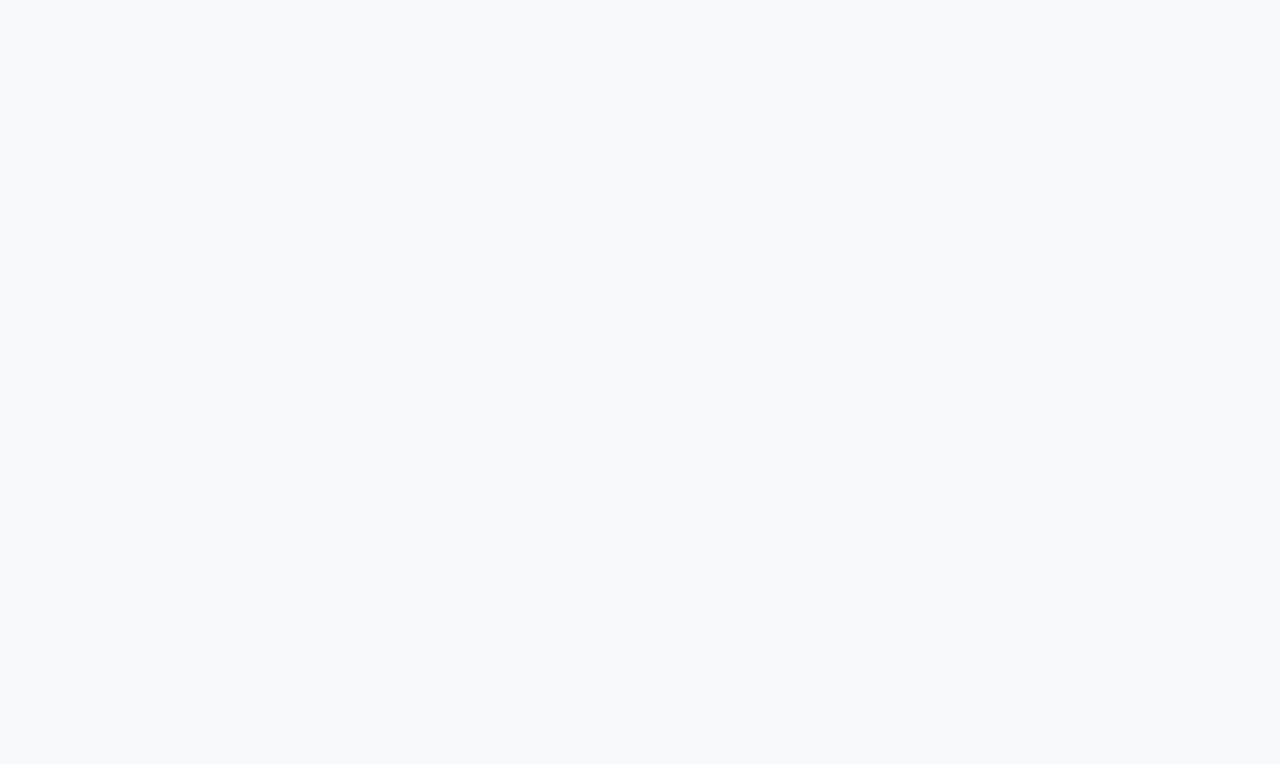
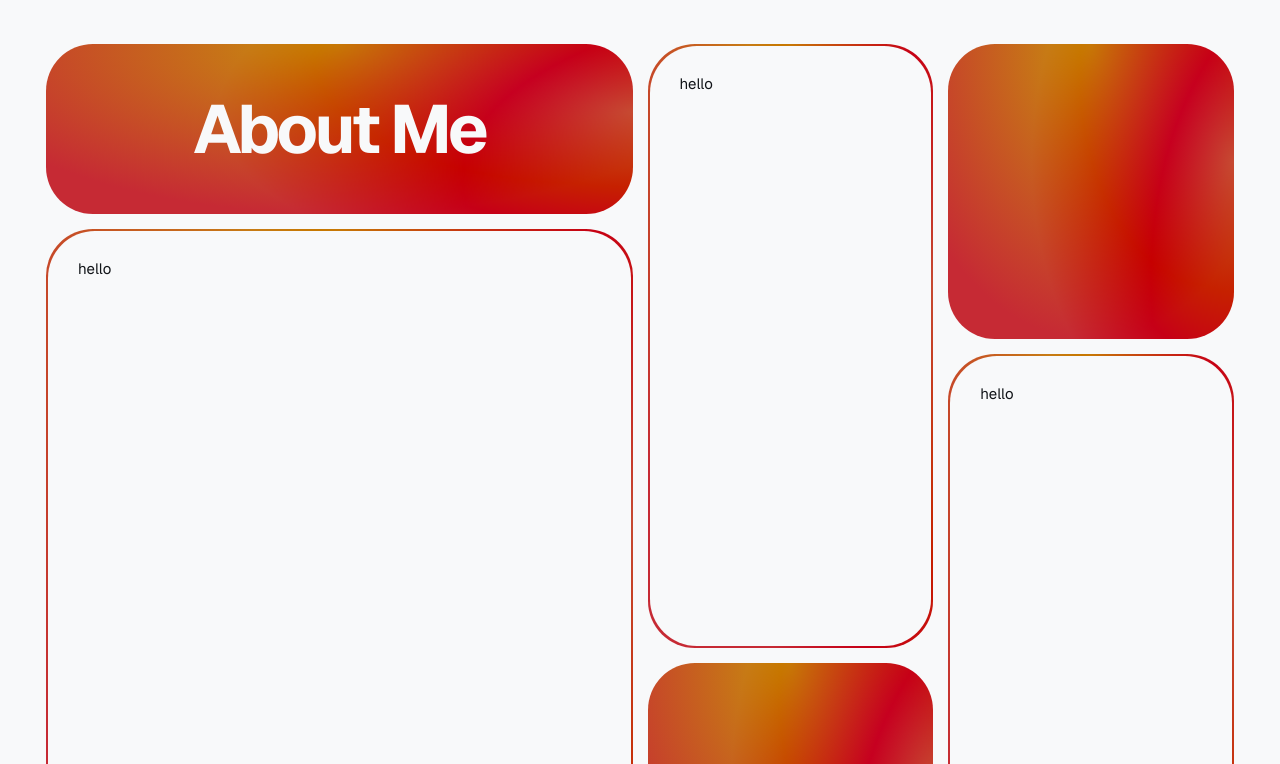
Before and after one commit to dominic91960/dominic91960-portfolio, a Next.js app: page / in a window 1280 px wide. Shown: the part 756-1520 px from the top of the page. Before the commit the page ends 800 px from the top, so only its background shows below. Built offline with nearby package versions, Linux system fonts and the light colour scheme.

Commit message:
feat(home-page): about section layout

```diff
--- a/app/(user-pages)/page.tsx
+++ b/app/(user-pages)/page.tsx
@@ -1,11 +1,13 @@
 import React from "react";
 
 import Hero from "@/components/home-page/hero/Hero";
+import About from "@/components/home-page/about/About";
 
 const HomePage = () => {
   return (
     <main>
       <Hero />
+      <About />
     </main>
   );
 };
--- /dev/null
+++ b/components/home-page/about/About.tsx
@@ -0,0 +1,58 @@
+import React from "react";
+
+const About = () => {
+  return (
+    <section>
+      {/* Container grid */}
+      <div className="p-container container mx-auto grid grid-cols-1 gap-[1em] pt-0 lg:grid-cols-2">
+        {/* Sub grid 1 */}
+        <div className="flex flex-col gap-[1em]">
+          {/* Title row */}
+          <div className="gradient-bg rounded py-[0.7em] text-[40px] sm:text-[47px] md:text-[54px] lg:text-[61px] xl:text-[68px] 2xl:text-[75px]">
+            <h1 className="text-background text-center font-bold tracking-tighter">
+              About Me
+            </h1>
+          </div>
+
+          {/* Text row */}
+          <div className="gradient-bg grow rounded p-[2px]">
+            <div className="bg-background text-foreground h-full rounded p-[2em]">
+              hello
+            </div>
+          </div>
+        </div>
+
+        {/* Sub grid 2 */}
+        <div className="grid grid-cols-2 gap-[1em]">
+          {/* Column 1 */}
+          <div className="grid grid-cols-1 grid-rows-12 gap-[1em]">
+            {/* Text row */}
+            <div className="gradient-bg row-span-8 rounded p-[2px]">
+              <div className="bg-background text-foreground h-[600px] rounded p-[2em]">
+                hello
+              </div>
+            </div>
+
+            {/* Image row */}
+            <div className="gradient-bg row-span-4 rounded"></div>
+          </div>
+
+          {/* Column 2 */}
+          <div className="grid grid-cols-1 grid-rows-12 gap-[1em]">
+            {/* Image row */}
+            <div className="gradient-bg row-span-4 rounded"></div>
+
+            {/* Text row */}
+            <div className="gradient-bg relative row-span-8 rounded p-[2px]">
+              <div className="bg-background text-foreground h-[600px] rounded p-[2em]">
+                hello
+              </div>
+            </div>
+          </div>
+        </div>
+      </div>
+    </section>
+  );
+};
+
+export default About;
```
